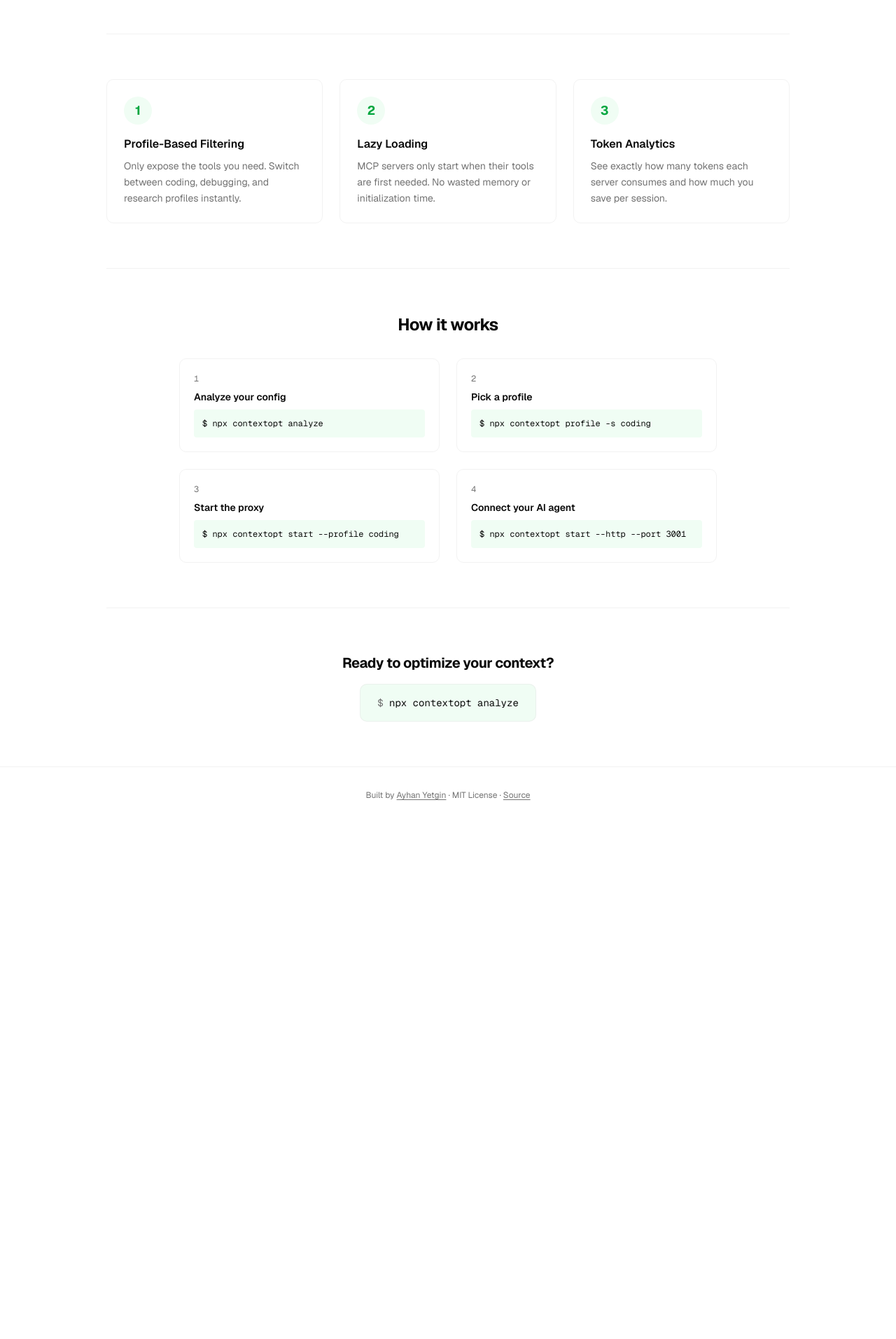
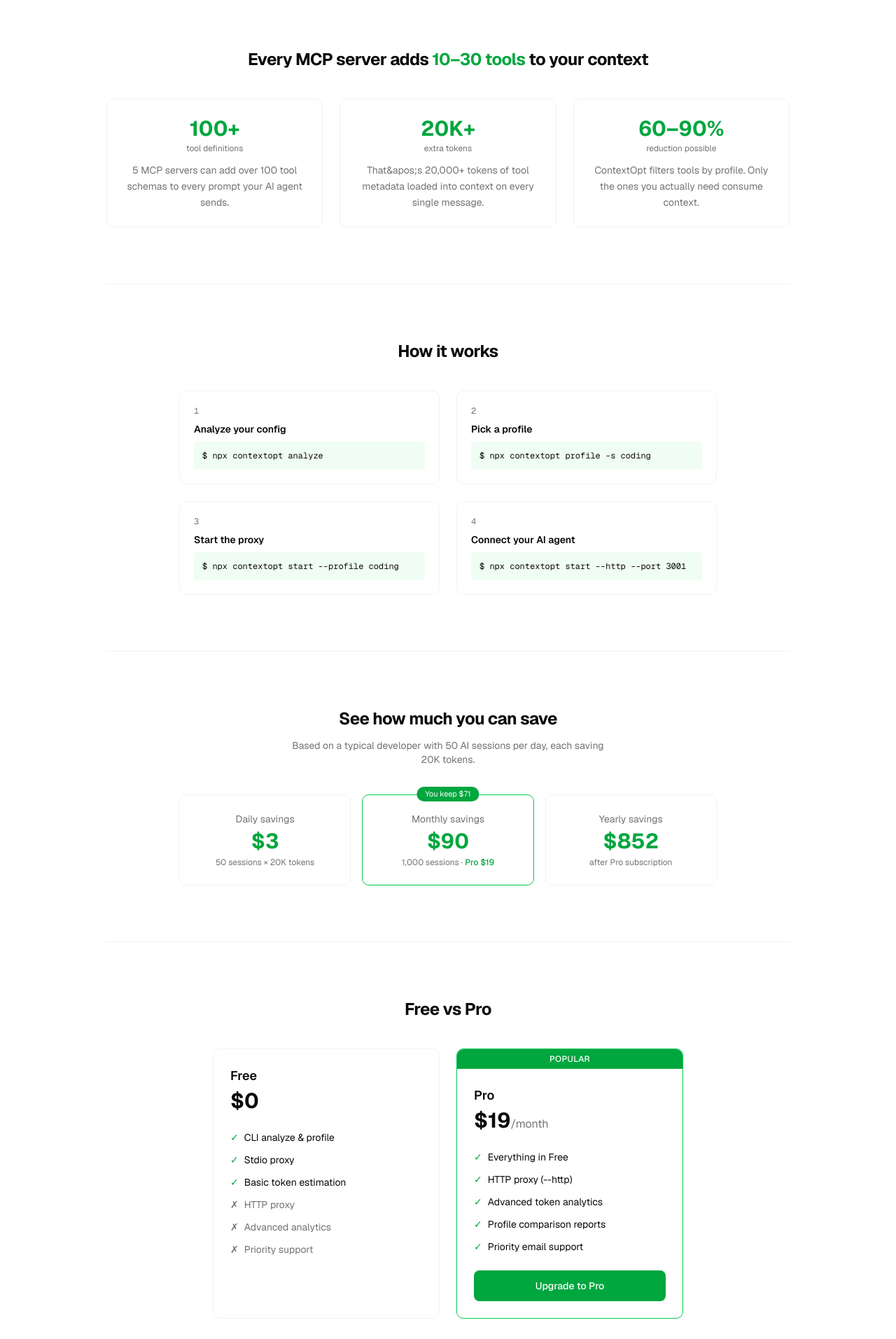
Before and after one commit to AyhanYetgin/contextopt, a Next.js app in the folder dashboard/: page / in a window 1280 px wide. Shown: the part 847-2760 px from the top of the page at 70% size. Before the commit the page ends 2023 px from the top, so only its background shows below. Built offline with nearby package versions, Linux system fonts and the light colour scheme; no server answers.

Commit message:
Landing page: Problem, Cost Calculator, Free vs Pro sections

```diff
--- a/dashboard/app/page.tsx
+++ b/dashboard/app/page.tsx
@@ -12,14 +12,15 @@
 export default function Home() {
   return (
     <div className="mx-auto max-w-5xl px-6">
-      <section className="py-20 md:py-32 text-center">
+      {/* HERO */}
+      <section className="py-20 md:py-28 text-center">
         <h1 className="text-4xl md:text-5xl font-bold tracking-tight leading-tight">
           Reduce AI agent token waste<br />
           by <span className="text-green-600 dark:text-green-400">60–90%</span>
         </h1>
-        <p className="mt-4 text-lg text-muted-foreground max-w-lg mx-auto">
-          ContextOpt sits between your AI coding agent and its MCP servers,
-          intelligently filtering tools so only relevant ones consume context.
+        <p className="mt-4 text-lg text-muted-foreground max-w-xl mx-auto">
+          Every MCP server adds tool definitions to your AI agent&apos;s context.
+          ContextOpt filters them so only relevant tools consume tokens.
         </p>
         <div className="mt-8 flex flex-wrap gap-4 justify-center">
           <Link
@@ -48,9 +49,7 @@
       <section className="py-12 border-t border-border/50 text-center overflow-hidden">
         <p className="text-xs text-muted-foreground mb-6 uppercase tracking-widest">Works with</p>
         <div className="max-w-4xl mx-auto px-6">
-          <div
-            className="relative [mask-image:linear-gradient(to_right,transparent_5%,black_15%,black_85%,transparent_95%)]"
-          >
+          <div className="relative [mask-image:linear-gradient(to_right,transparent_5%,black_15%,black_85%,transparent_95%)]">
             <div className="flex gap-12 md:gap-20 items-center animate-scroll w-max">
               {[...Array(2)].map((_, group) =>
                 tools.map((tool) => (
@@ -72,26 +71,41 @@
         </div>
       </section>
 
-      <section className="py-16 border-t border-border/50">
+      {/* THE PROBLEM */}
+      <section className="py-20 border-t border-border/50">
+        <h2 className="text-2xl font-bold tracking-tight text-center mb-10">
+          Every MCP server adds <span className="text-green-600 dark:text-green-400">10–30 tools</span> to your context
+        </h2>
         <div className="grid gap-6 md:grid-cols-3">
           {[
-            { num: "1", title: "Profile-Based Filtering", desc: "Only expose the tools you need. Switch between coding, debugging, and research profiles instantly." },
-            { num: "2", title: "Lazy Loading", desc: "MCP servers only start when their tools are first needed. No wasted memory or initialization time." },
-            { num: "3", title: "Token Analytics", desc: "See exactly how many tokens each server consumes and how much you save per session." },
-          ].map((f) => (
-            <div key={f.num} className="rounded-lg border border-border/50 p-6">
-              <div className="w-10 h-10 rounded-full bg-green-50 dark:bg-green-900/40 flex items-center justify-center mb-4">
-                <span className="text-green-600 dark:text-green-400 text-lg font-bold">{f.num}</span>
-              </div>
-              <h3 className="font-semibold mb-2">{f.title}</h3>
-              <p className="text-sm text-muted-foreground leading-relaxed">{f.desc}</p>
+            {
+              stat: "100+",
+              label: "tool definitions",
+              desc: "5 MCP servers can add over 100 tool schemas to every prompt your AI agent sends.",
+            },
+            {
+              stat: "20K+",
+              label: "extra tokens",
+              desc: "That&apos;s 20,000+ tokens of tool metadata loaded into context on every single message.",
+            },
+            {
+              stat: "60–90%",
+              label: "reduction possible",
+              desc: "ContextOpt filters tools by profile. Only the ones you actually need consume context.",
+            },
+          ].map((item) => (
+            <div key={item.stat} className="rounded-lg border border-border/50 p-6 text-center">
+              <p className="text-3xl font-bold text-green-600 dark:text-green-400">{item.stat}</p>
+              <p className="text-xs text-muted-foreground mt-0.5 mb-3">{item.label}</p>
+              <p className="text-sm text-muted-foreground leading-relaxed">{item.desc}</p>
             </div>
           ))}
         </div>
       </section>
 
-      <section className="py-16 border-t border-border/50">
-        <h2 className="text-2xl font-bold tracking-tight mb-8 text-center">How it works</h2>
+      {/* HOW IT WORKS */}
+      <section className="py-20 border-t border-border/50">
+        <h2 className="text-2xl font-bold tracking-tight mb-10 text-center">How it works</h2>
         <div className="grid gap-6 md:grid-cols-2 max-w-3xl mx-auto">
           {[
             { step: "1", title: "Analyze your config", cmd: "$ npx contextopt analyze" },
@@ -108,7 +122,94 @@
         </div>
       </section>
 
-      <section className="py-16 text-center border-t border-border/50">
+      {/* COST CALCULATOR */}
+      <section className="py-20 border-t border-border/50 text-center">
+        <h2 className="text-2xl font-bold tracking-tight mb-3">See how much you can save</h2>
+        <p className="text-sm text-muted-foreground mb-10 max-w-md mx-auto">
+          Based on a typical developer with 50 AI sessions per day, each saving 20K tokens.
+        </p>
+        <div className="grid gap-4 md:grid-cols-3 max-w-3xl mx-auto">
+          <div className="rounded-lg border border-border/50 p-6">
+            <p className="text-sm text-muted-foreground mb-1">Daily savings</p>
+            <p className="text-3xl font-bold text-green-600 dark:text-green-400">$3</p>
+            <p className="text-xs text-muted-foreground mt-1">50 sessions × 20K tokens</p>
+          </div>
+          <div className="rounded-lg border border-green-500 dark:border-green-400 p-6 relative">
+            <div className="absolute -top-3 left-1/2 -translate-x-1/2 bg-green-600 text-white text-[11px] px-3 py-0.5 rounded-full">
+              You keep $71
+            </div>
+            <p className="text-sm text-muted-foreground mb-1">Monthly savings</p>
+            <p className="text-3xl font-bold text-green-600 dark:text-green-400">$90</p>
+            <p className="text-xs text-muted-foreground mt-1">1,000 sessions · <span className="text-green-600 dark:text-green-400 font-medium">Pro $19</span></p>
+          </div>
+          <div className="rounded-lg border border-border/50 p-6">
+            <p className="text-sm text-muted-foreground mb-1">Yearly savings</p>
+            <p className="text-3xl font-bold text-green-600 dark:text-green-400">$852</p>
+            <p className="text-xs text-muted-foreground mt-1">after Pro subscription</p>
+          </div>
+        </div>
+      </section>
+
+      {/* FREE VS PRO */}
+      <section className="py-20 border-t border-border/50">
+        <h2 className="text-2xl font-bold tracking-tight mb-10 text-center">Free vs Pro</h2>
+        <div className="grid gap-6 md:grid-cols-2 max-w-2xl mx-auto items-stretch">
+          <div className="rounded-lg border border-border/50 p-6 flex flex-col">
+            <h3 className="text-lg font-semibold">Free</h3>
+            <p className="text-3xl font-bold mt-1 mb-6">$0</p>
+            <ul className="space-y-3 text-sm flex-1">
+              {[
+                ["✓", "CLI analyze & profile"],
+                ["✓", "Stdio proxy"],
+                ["✓", "Basic token estimation"],
+                ["✗", "HTTP proxy", "text-muted-foreground"],
+                ["✗", "Advanced analytics", "text-muted-foreground"],
+                ["✗", "Priority support", "text-muted-foreground"],
+              ].map(([icon, text, cls]) => (
+                <li key={text} className={`flex items-center gap-2 ${cls || ""}`}>
+                  <span className={icon === "✓" ? "text-green-600" : "text-muted-foreground"}>{icon}</span>
+                  {text}
+                </li>
+              ))}
+            </ul>
+          </div>
+
+          <div className="rounded-lg border border-green-500 dark:border-green-400 flex flex-col overflow-hidden">
+            <div className="bg-green-600 text-white text-xs text-center py-1.5 font-medium tracking-wide">
+              POPULAR
+            </div>
+            <div className="p-6 flex flex-col flex-1">
+              <h3 className="text-lg font-semibold">Pro</h3>
+              <p className="text-3xl font-bold mt-1 mb-6">
+                $19<span className="text-base font-normal text-muted-foreground">/month</span>
+              </p>
+              <ul className="space-y-3 text-sm flex-1">
+                {[
+                  ["✓", "Everything in Free"],
+                  ["✓", "HTTP proxy (--http)"],
+                  ["✓", "Advanced token analytics"],
+                  ["✓", "Profile comparison reports"],
+                  ["✓", "Priority email support"],
+                ].map(([icon, text]) => (
+                  <li key={text} className="flex items-center gap-2">
+                    <span className="text-green-600">{icon}</span>
+                    {text}
+                  </li>
+                ))}
+              </ul>
+              <Link
+                href="/pro"
+                className="mt-6 w-full inline-flex h-11 items-center justify-center rounded-md bg-green-600 px-6 text-sm font-medium text-white hover:bg-green-700 transition-colors"
+              >
+                Upgrade to Pro
+              </Link>
+            </div>
+          </div>
+        </div>
+      </section>
+
+      {/* CTA */}
+      <section className="py-20 text-center border-t border-border/50">
         <h2 className="text-xl font-bold tracking-tight mb-4">
           Ready to optimize your context?
         </h2>
```
Lines whose indentation alone changed are shown as unchanged.
